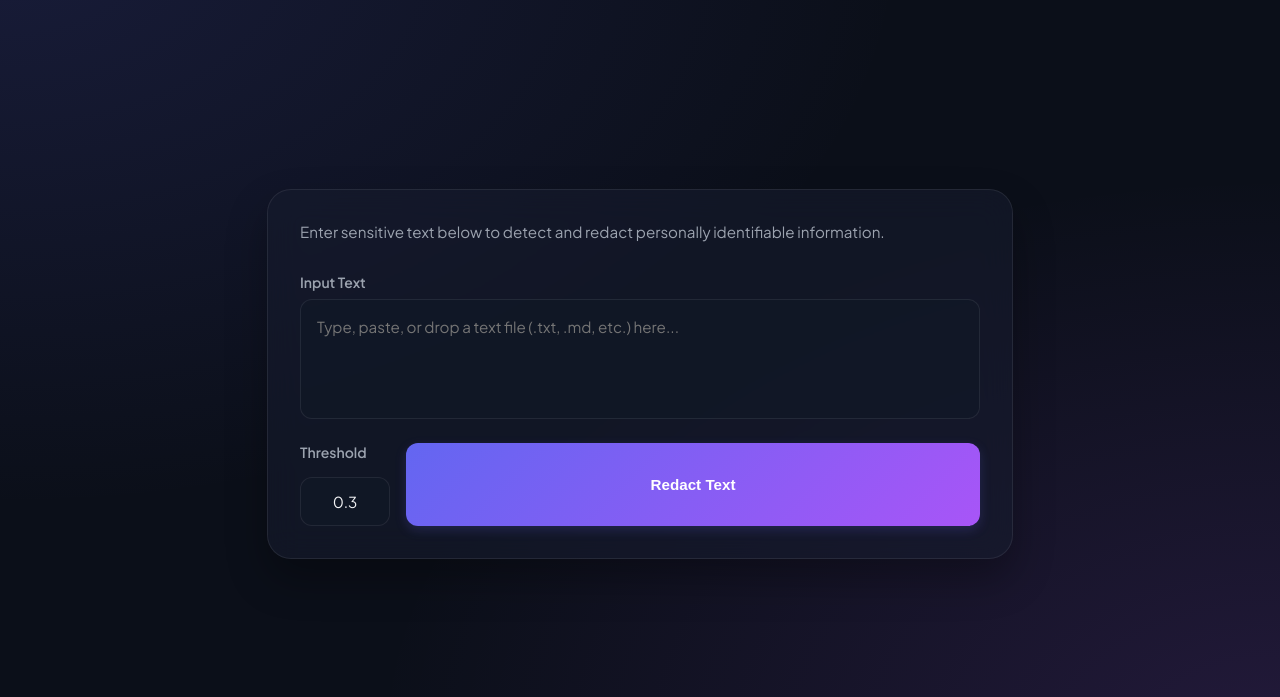
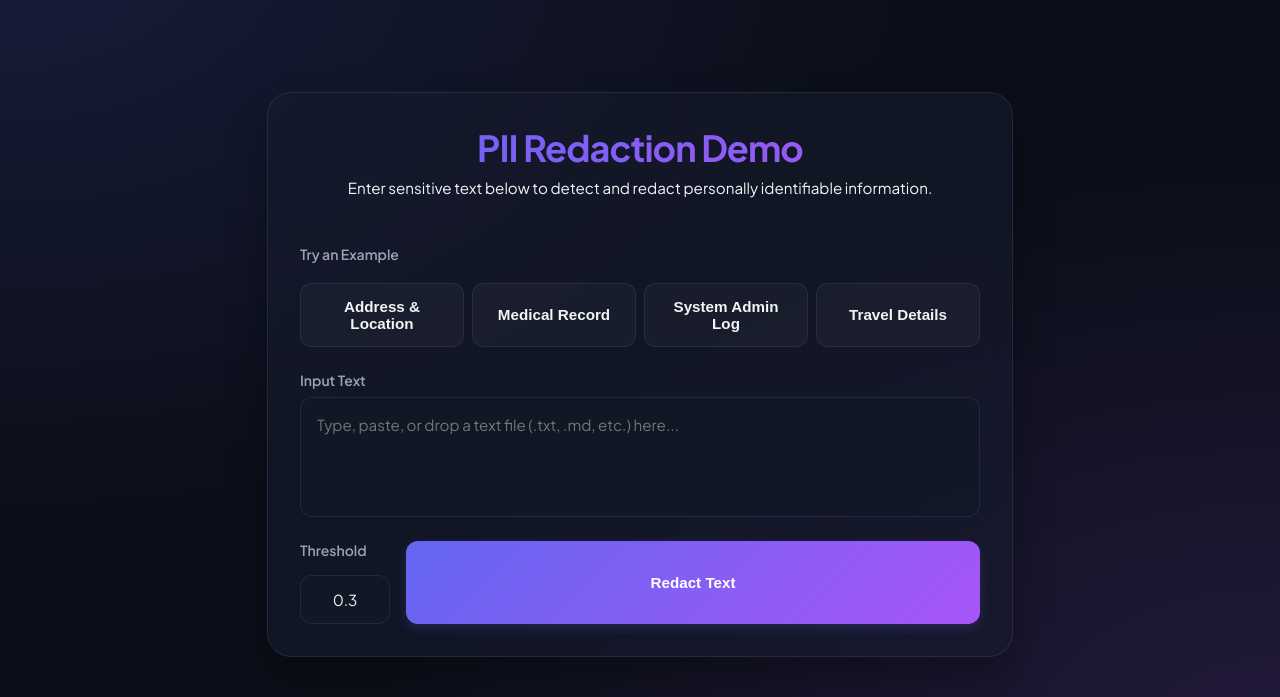
Before and after one commit to ben-gid/pii_redaction, a Python web app: template api/app/templates/index.html in a window 1280 px wide. Shown: the part 58-755 px from the top of the page. Run offline with Jinja, Linux system fonts and the light colour scheme; the template is opened without the code that fills it, so the values that code supplies are empty.

Commit message:
added examples to demo

```diff
--- a/api/app/static/styles.css
+++ b/api/app/static/styles.css
@@ -144,6 +144,24 @@ h1 {
     background: var(--primary-gradient);
     -webkit-text-fill-color: transparent;
     letter-spacing: -0.025em;
+}
+
+.title {
+    font-size: 2.25rem;
+    font-weight: 700;
+    margin-bottom: 0.5rem;
+    background: var(--primary-gradient);
+    background-clip: text;
+    -webkit-background-clip: text;
+    -webkit-text-fill-color: transparent;
+    letter-spacing: -0.025em;
+    text-align: center;
+}
+
+.subtitle {
+    text-align: center;
+    margin-bottom: 3rem;
+    color: var(--text-primary);
 }
 
 .docs-btn {
@@ -385,3 +403,17 @@ button:active {
   margin: 10px 0;
   font-family: Arial, sans-serif;
 }
+
+.examples-container {
+    margin-bottom: 1.5rem;
+}
+.examples-label {
+    font-size: 0.875rem;
+    font-weight: 600;
+    color: var(--text-secondary);
+}
+.example-chips {
+    display: flex;
+    flex-direction: row;
+    gap: 0.5rem;
+}
--- a/api/app/templates/index.html
+++ b/api/app/templates/index.html
@@ -1,8 +1,20 @@
 {% extends "layout.html" %}
 
 {% block content %}
+
 <div class="container">
-    <p>Enter sensitive text below to detect and redact personally identifiable information.</p>
+    <div class="title">PII Redaction Demo</div>
+    <p class="subtitle">Enter sensitive text below to detect and redact personally identifiable information.</p>
+
+    <div class="examples-container">
+        <div class="examples-label">Try an Example</div>
+        <div class="example-chips">
+            <button type="button" class="secondary-btn" onclick="applyExample(0)">Address & Location</button>
+            <button type="button" class="secondary-btn" onclick="applyExample(1)">Medical Record</button>
+            <button type="button" class="secondary-btn" onclick="applyExample(2)">System Admin Log</button>
+            <button type="button" class="secondary-btn" onclick="applyExample(3)">Travel Details</button>
+        </div>
+    </div>
 
     <label for="text-input">Input Text</label>
     <div class="textarea-container" id="drop-zone">
@@ -29,7 +41,7 @@
 
     <div id="error-wrapper" class="output-section" role="alert">
         <div id="error-container" class="output-box error-message"></div>
-    <div>
+    </div>
 </div>
 {% endblock %}
 
@@ -38,6 +50,27 @@
     // Drag and drop functionality
     const dropZone = document.getElementById("drop-zone");
     const textarea = document.getElementById("text-input");
+    const clearBtn = document.getElementById("clear-btn");
+
+    const PRESETS = [
+        "She lives at 742 Evergreen Terrace, Springfield, IL 62704.",
+        "Patient Alice Smith, born on November 14, 1992 (SSN: 987-65-4321), can be reached at 555-019-2834 or via email at alice.smith92@example.com.",
+        "Admin John Doe (username: jdoe88) logged in from IP address 192.168.1.45 at 14:32:10 on 2026-06-30 using password 'P@ssw0rd123!'.",
+        "Dr. Elizabeth Montgomery (Passport: A1234567, Driver License: DL-998822-X) travels to the United States on Flight UA872 at 09:00 AM."
+    ];
+
+    function applyExample(index) {
+        if (index >= 0 && index < PRESETS.length) {
+            textarea.value = PRESETS[index];
+            clearBtn.style.display = "inline-flex";
+            document.getElementById("output-wrapper").classList.remove("visible");
+            document.getElementById("error-wrapper").classList.remove("visible");
+        }
+    }
+
+    textarea.addEventListener("input", () => {
+        clearBtn.style.display = textarea.value.trim() ? "inline-flex" : "none";
+    });
 
     ['dragenter', 'dragover', 'dragleave', 'drop'].forEach(eventName => {
         dropZone.addEventListener(eventName, preventDefaults, false);
@@ -68,6 +101,7 @@
             const reader = new FileReader();
             reader.onload = function(event) {
                 textarea.value = event.target.result;
+                clearBtn.style.display = textarea.value.trim() ? "inline-flex" : "none";
             };
             reader.readAsText(file);
         }
@@ -142,8 +176,10 @@
         URL.revokeObjectURL(url);
     }
     function clearText() {
-        textarea = document.getElementById("text-input")
-        textarea.value = ""
+        textarea.value = "";
+        clearBtn.style.display = "none";
+        document.getElementById("output-wrapper").classList.remove("visible");
+        document.getElementById("error-wrapper").classList.remove("visible");
     }
 </script>
 {% endblock %}
```
